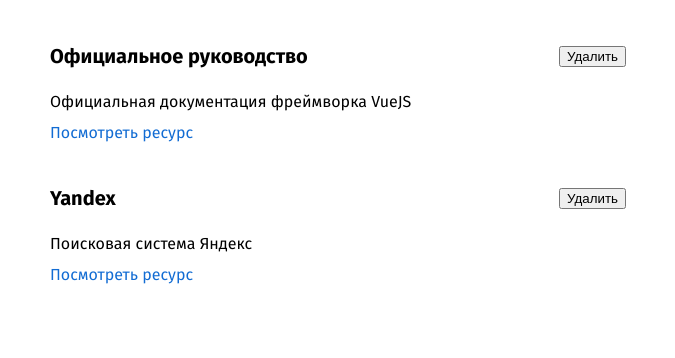
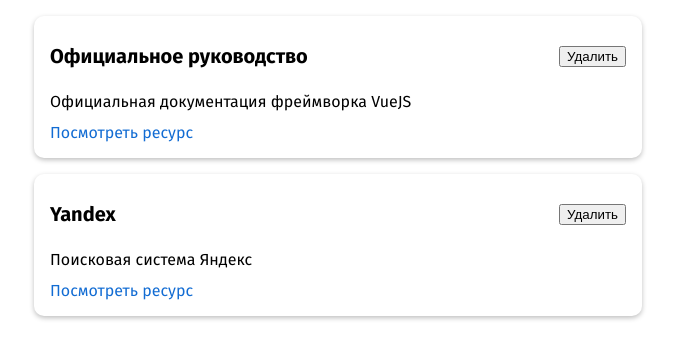
Before and after one commit to Johnsterr/learning-resourses-app, a Vue app: page / in a window 1280 px wide. Shown: the top 358 px of the page, without its empty margins (302-977 px from the left). Built offline with nearby package versions, Linux system fonts and the light colour scheme.

Commit message:
BaseCard Component
Add BaseCard.vue Component, using slots, change styles and refactoring some code

```diff
--- a/src/components/resources/LearningResource.vue
+++ b/src/components/resources/LearningResource.vue
@@ -1,15 +1,15 @@
 <template>
 	<li>
-		<div>
+		<base-card>
 			<header>
 				<h3>{{ title }}</h3>
 				<button>Удалить</button>
 			</header>
-		</div>
-		<p>{{ description }}</p>
-		<nav>
-			<a :href="link" target="_blank" rel="noopener noreferrer">Посмотреть ресурс</a>
-		</nav>
+			<p>{{ description }}</p>
+			<nav>
+				<a :href="link" target="_blank" rel="noopener noreferrer">Посмотреть ресурс</a>
+			</nav>
+		</base-card>
 	</li>
 </template>
 
@@ -23,8 +23,11 @@
 <style scoped>
 li {
   margin: 0 auto;
-	padding: 1rem;
   max-width: 40rem;
+}
+
+li + li {
+	margin-top: 1rem;
 }
 
 header {
--- /dev/null
+++ b/src/components/ui/BaseCard.vue
@@ -0,0 +1,15 @@
+<template>
+	<div>
+		<slot></slot>
+	</div>
+</template>
+
+<style scoped>
+div {
+	border-radius: 10px;
+	box-shadow: 0 2px 5px rgba(0, 0, 0, 0.25);
+	padding: 1rem;
+	margin: 0 auto;
+	max-width: 40rem;
+}
+</style>
```
Also changed, not shown: src/main.js (+7 -1 lines).
